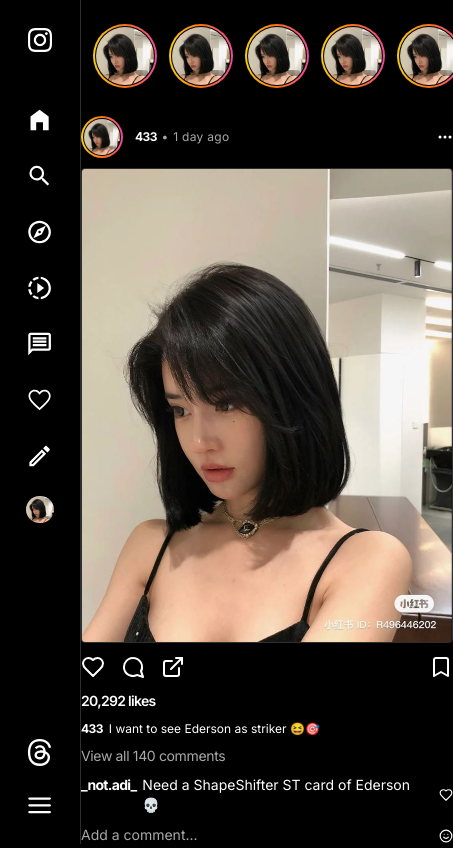
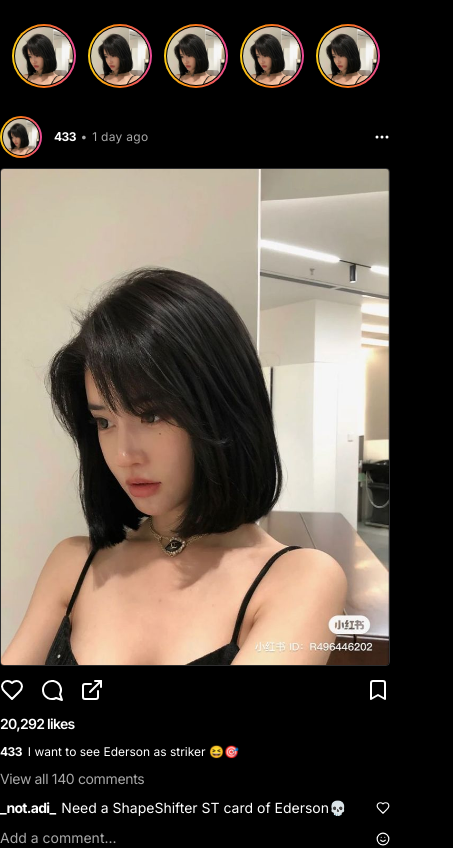
Before and after one commit to weiwei2694/nextjs15-instagram, a Next.js app: page / in a window 390 px wide. Shown: the top 848 px of the page, 453 px wide, since content can reach past the window. Built offline with nearby package versions, Linux system fonts and the light colour scheme.

Commit message:
feat: sidebar.tsx - responsive design

```diff
--- a/src/components/sidebar.tsx
+++ b/src/components/sidebar.tsx
@@ -4,7 +4,7 @@ import { FiMenu } from "react-icons/fi";
 
 const Sidebar = () => {
   return (
-    <aside className="sticky top-0 max-xl:w-fit xl:w-[330px] border-r border-gray-200/20 h-screen py-8 px-4 max-xl:py-4">
+    <aside className="sticky top-0 max-xl:w-fit xl:w-[270px] max-md:hidden border-r border-gray-200/20 h-screen py-8 px-4 max-xl:py-4">
       <div className="flex flex-col h-full justify-between">
         <div className="flex flex-col space-y-8">
           <div className="px-4 py-3 rounded-xl max-xl:hover:bg-gray-200/10 transition cursor-pointer max-xl:px-3 max-xl:py-2 max-xl:grid max-xl:place-items-center group">
```
